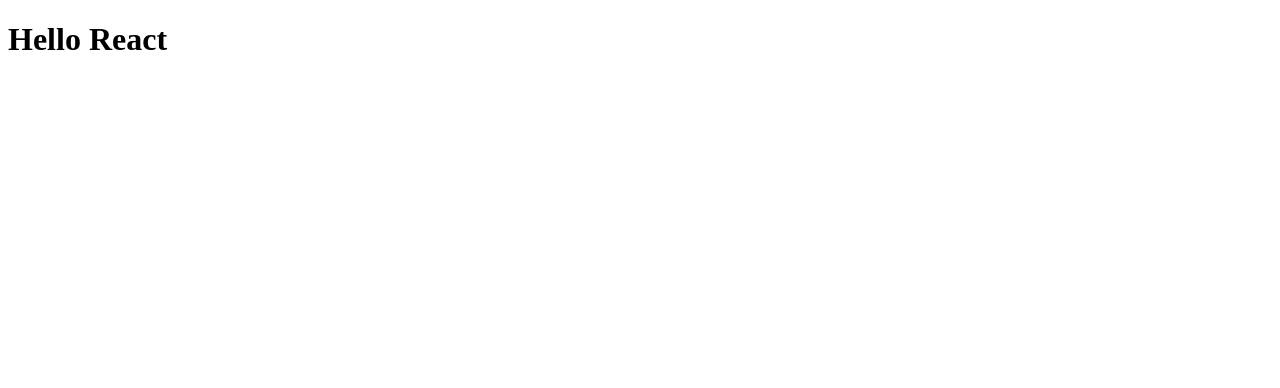
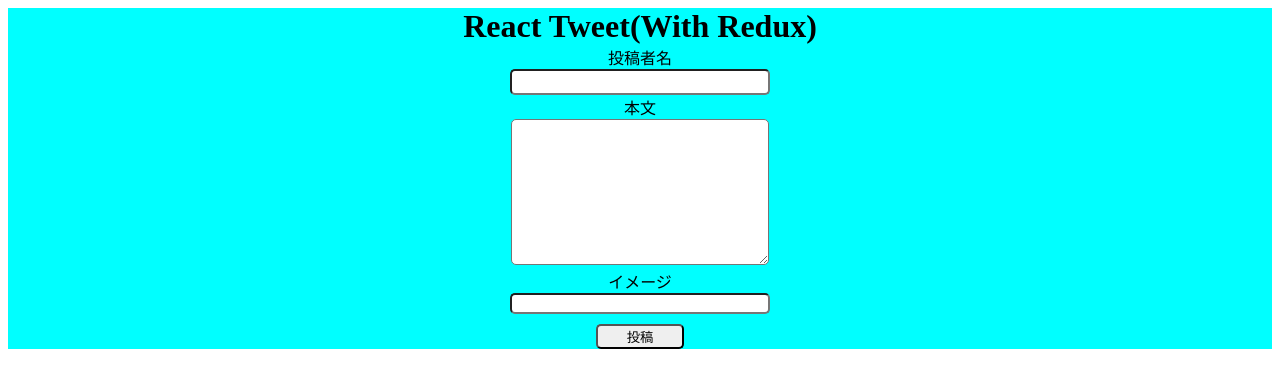
Before and after one commit to Taiki-Y/React-Tweet-With-Redux, a React (Create React App) app: page / in a window 1280 px wide. Shown: the top 388 px of the page. Built offline with nearby package versions, Linux system fonts and the light colour scheme.

Commit message:
index.jsにてProviderをルートコンポーネントにする

```diff
--- a/src/App.js
+++ b/src/App.js
@@ -1,9 +1,10 @@
 import React from 'react';
+import Form from '../src/components/Form/Form';
 
 function App() {
   return (
     <div className="App">
-      <h1>Hello React</h1>
+      <Form />
     </div>
   );
 }
--- a/src/index.js
+++ b/src/index.js
@@ -1,10 +1,12 @@
 import React from 'react';
 import ReactDOM from 'react-dom';
 import App from './App';
+import { Provider } from 'react-redux';
+import store from './store/index';
 
 ReactDOM.render(
-  <React.StrictMode>
+  <Provider store={store}>
     <App />
-  </React.StrictMode>,
+  </Provider>,
   document.getElementById('root')
 );
--- a/src/store/index.js
+++ b/src/store/index.js
@@ -1,5 +1,5 @@
 import { createStore } from 'redux';
-import { rootReducer } from '../reducers/index';
+import  rootReducer  from '../reducers/index';
 // createStoreメソッドの第一引数ににrootReducerを渡す
 const store = createStore(
     rootReducer
```
